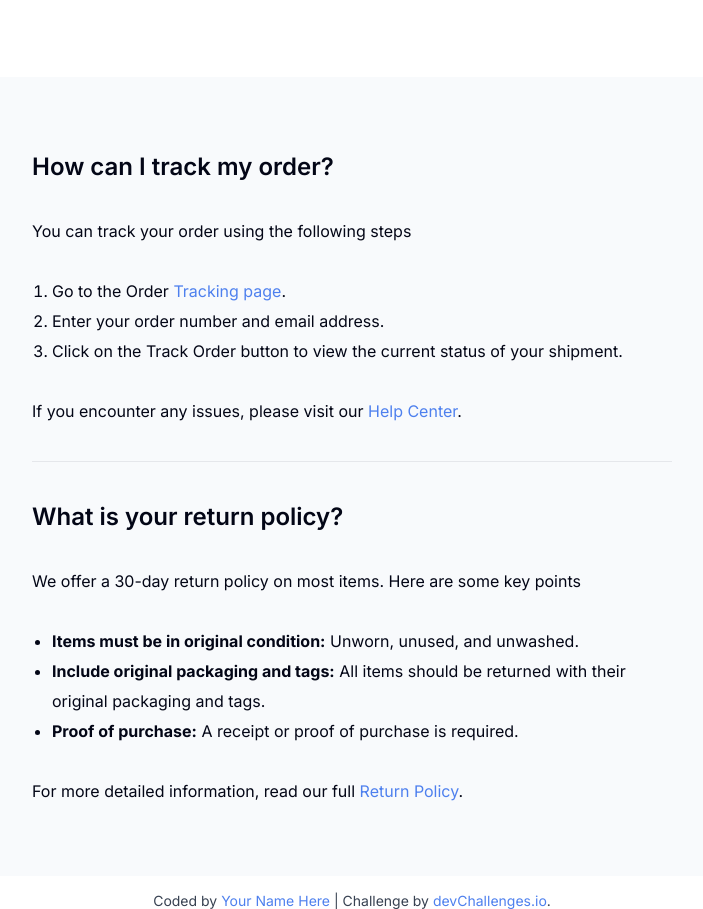
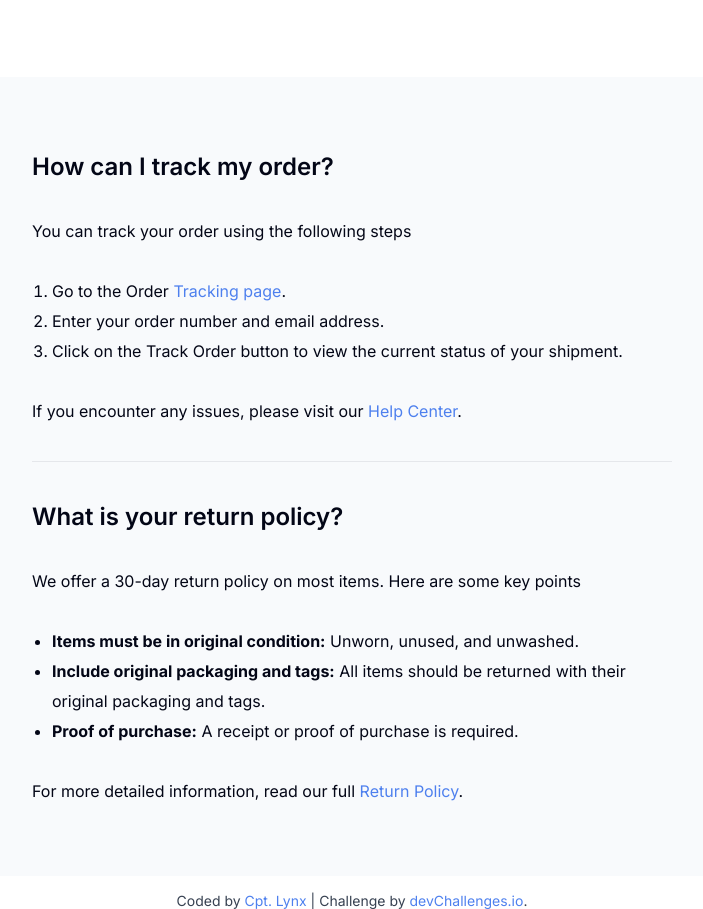
Before and after one commit to CptLynx/simple-fag-master, a plain HTML site: page index.html in a window 1280 px wide. Shown: the part 160-1069 px from the top of the page, without its empty margins (288-991 px from the left). Drawn offline with Linux system fonts and the light colour scheme.

Commit message:
Update author link in footer to point to GitHub profile

```diff
--- a/index.html
+++ b/index.html
@@ -140,7 +140,7 @@
 
   <footer>
     <div class="author-info">
-      Coded by <a href="#">Your Name Here</a> | Challenge by
+      Coded by <a href="https://github.com/CptLynx">Cpt. Lynx</a> | Challenge by
       <a href="https://www.devchallenges.io?ref=challenge" target="_blank">devChallenges.io</a>.
     </div>
   </footer>
```
